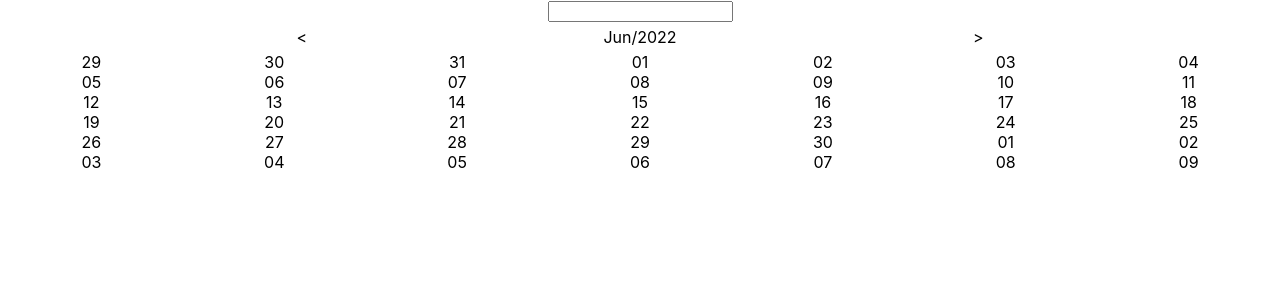
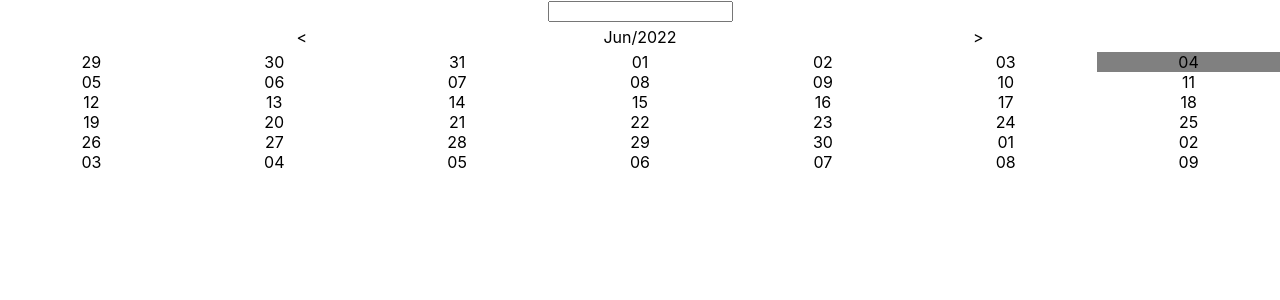
Before and after one commit to shabbyk/react-datetimerangepicker, a React (Create React App) app: page / in a window 1280 px wide. Shown: the top 300 px of the page. Built offline with nearby package versions, Linux system fonts and the light colour scheme.

Commit message:
- selected date selection and propagation

```diff
--- a/src/App.tsx
+++ b/src/App.tsx
@@ -14,8 +14,10 @@ function init() {
 }
 
 function App() {
-  var initVals = init();
   const [currDateDetails, setCurrDate] = useState(init());
+  const [selectedDate, setSelectedDate] = useState(
+    DateTime.now().startOf("day")
+  );
 
   return (
     <div className="App">
@@ -26,7 +28,12 @@ function App() {
         monthName={currDateDetails.monthName}
         navigate={setCurrDate}
       />
-      <Calendar month={currDateDetails.month} year={currDateDetails.year} />
+      <Calendar
+        month={currDateDetails.month}
+        year={currDateDetails.year}
+        selectedDate={selectedDate}
+        selectDate={setSelectedDate}
+      />
     </div>
   );
 }
--- a/src/components/Calendar/Index.tsx
+++ b/src/components/Calendar/Index.tsx
@@ -8,10 +8,19 @@ import CalendarControls from "../CalendarControls/Index";
 type CalendarProps = {
   month: number;
   year: number;
+  selectedDate: DateTime;
+  selectDate: (val: DateTime) => any;
 };
 
 function Calendar(props: CalendarProps) {
-  return <Month month={props.month} year={props.year} />;
+  return (
+    <Month
+      month={props.month}
+      year={props.year}
+      selectedDate={props.selectedDate}
+      selectDate={props.selectDate}
+    />
+  );
 }
 
 export default Calendar;
--- a/src/components/Day/Index.tsx
+++ b/src/components/Day/Index.tsx
@@ -3,31 +3,39 @@ import { DateTime } from "luxon";
 import "./Day.css";
 
 type DayProp = {
-  dayNumber: number;
+  date: DateTime;
+  selectedDate: DateTime;
+  selectDate: (date: DateTime) => any;
 };
 
-function onKeyDown() {}
+function getClassName(currElDate: DateTime, selectedDate: DateTime) {
+  var classNameString = "date-cell";
 
-function onClick() {}
+  if (+currElDate.toFormat("dd") == 4) {
+    debugger;
+  }
 
-function onMouseEnter() {}
+  if (currElDate.toMillis() == selectedDate.toMillis()) {
+    classNameString += " selected-date";
+  }
 
-function dayContent(dayNumber: number) {
-  return <div>{DateTime.now().plus({ day: dayNumber }).day}</div>;
+  return classNameString;
+}
+
+function dayContent(date: DateTime) {
+  return date.toFormat("dd");
 }
 
 function Day(props: DayProp) {
-  const eleRef = useRef(null);
-
   return (
     <div
-      ref={eleRef}
-      className={""}
-      onKeyDown={onKeyDown}
-      onClick={onClick}
-      onMouseEnter={onMouseEnter}
+      className={getClassName(props.date, props.selectedDate)}
+      onClick={(e) => {
+        props.selectDate(props.date.startOf("day"));
+        e.stopPropagation();
+      }}
     >
-      {dayContent(props.dayNumber)}
+      {dayContent(props.date)}
     </div>
   );
 }
--- a/src/components/Month/Index.tsx
+++ b/src/components/Month/Index.tsx
@@ -7,6 +7,8 @@ import Week from "../Week/Index";
 type MonthProps = {
   month: number;
   year: number;
+  selectedDate: DateTime;
+  selectDate: (date: DateTime) => any;
 };
 
 function Month(props: MonthProps) {
@@ -27,6 +29,8 @@ function Month(props: MonthProps) {
         dayOffset={dayOfWeek}
         month={props.month}
         year={props.year}
+        selectedDate={props.selectedDate}
+        selectDate={props.selectDate}
       />
     );
   }
--- a/src/components/Week/Index.tsx
+++ b/src/components/Week/Index.tsx
@@ -2,12 +2,15 @@ import React, { useRef } from "react";
 
 import { DateTime } from "luxon";
 import "./Week.css";
+import Day from "../Day/Index";
 
 type WeekProps = {
   dayOffset: number;
   weekNumber: number;
   year: number;
   month: number;
+  selectedDate: DateTime;
+  selectDate: (date: DateTime) => any;
 };
 
 function Week(props: WeekProps) {
@@ -34,7 +37,11 @@ function Week(props: WeekProps) {
   return (
     <div className="week">
       {weekTemplate.map((el) => (
-        <div className="date-cell">{el.toFormat("dd")}</div>
+        <Day
+          date={el}
+          selectDate={props.selectDate}
+          selectedDate={props.selectedDate}
+        />
       ))}
     </div>
   );
--- a/src/components/Week/Week.css
+++ b/src/components/Week/Week.css
@@ -6,3 +6,7 @@
     flex: 1;
     cursor: pointer;
 }
+
+.selected-date {
+    background: gray;
+}
```
